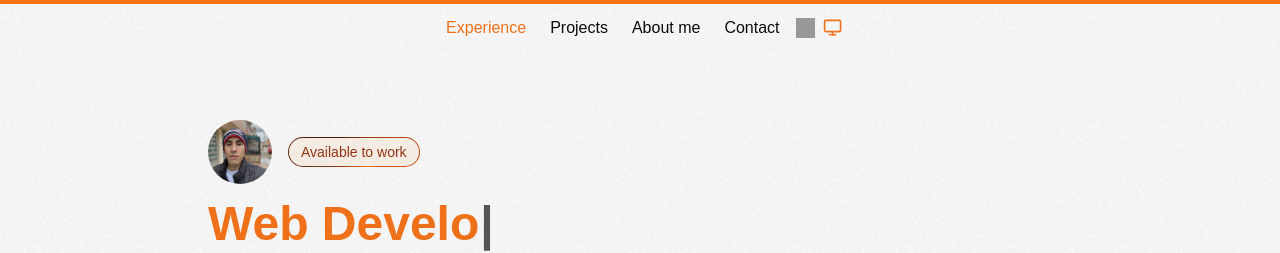
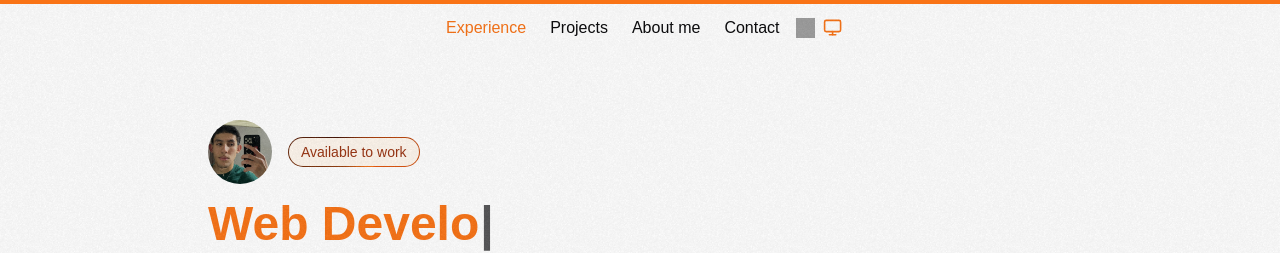
Before and after one commit to BradMoyetones/portfolio, a React (Vite) app: page /en in a window 1280 px wide. Shown: the top 253 px of the page. Built offline with nearby package versions, Linux system fonts and the light colour scheme; grey boxes are pictures that could not be loaded.

Commit message:
Change portrait photo

```diff
--- a/src/components/HomeSections/Hero.tsx
+++ b/src/components/HomeSections/Hero.tsx
@@ -18,7 +18,7 @@ export default function Hero() {
         <section id="hero" className="py-16 md:py-34">
             <div className="max-w-xl">
                 <div className="flex items-center gap-4 mb-4">
-                    <img className="size-16 rounded-full overflow-hidden" src="/IMG_4020-compress.webp" alt="Brad Foto" />
+                    <img className="size-16 rounded-full overflow-hidden" src="/portrait.webp" alt="Brad Foto" />
                     <Badge>
                         {t("hero.badge")}
                     </Badge>
```
Also changed, not shown: public/portrait.webp (added), 1 other file (tests, documents, lock files or other folders).
